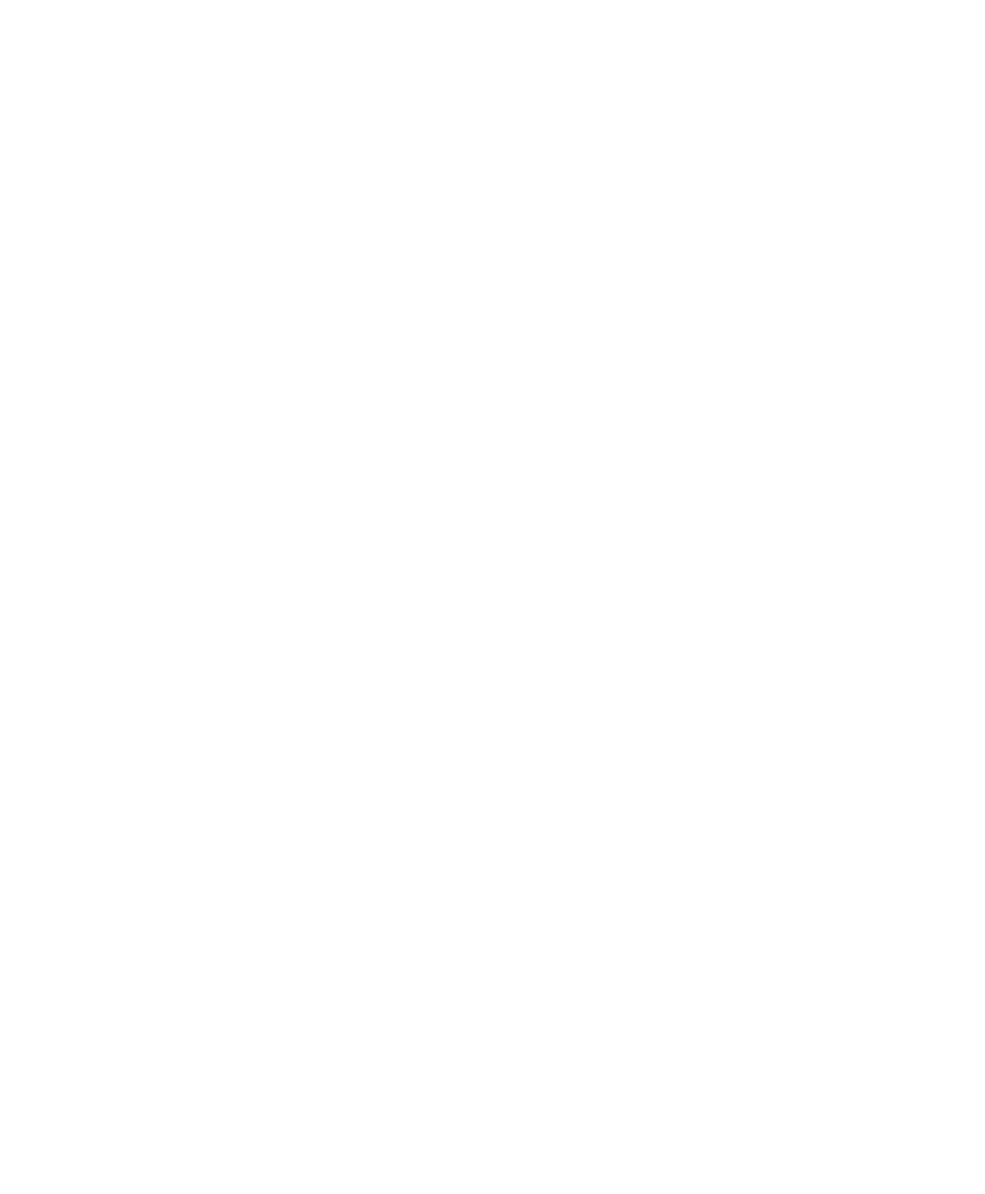
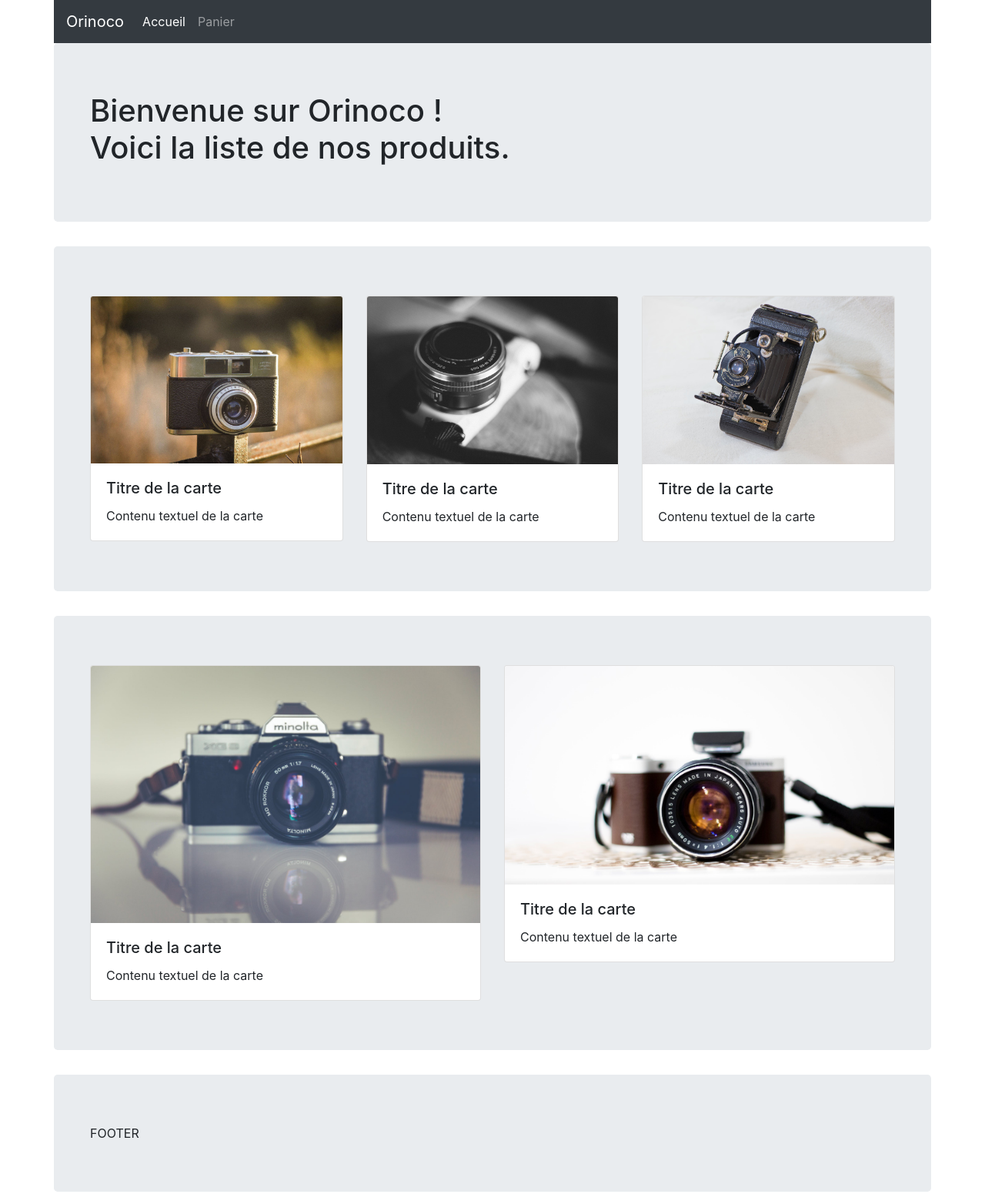
Before and after one commit to Mai201/Orinoco, a website: page index.html in a window 1280 px wide. Shown: the whole page at 77% size. Before the commit the page ends 800 px from the top, so only its background shows below. Drawn offline with Linux system fonts and the light colour scheme; no server answers.

Commit message:
ajout get method

```diff
--- /dev/null
+++ b/get_api.js
@@ -0,0 +1,15 @@
+var request = new XMLHttpRequest();
+
+request.onreadystatechange = function() {
+    if (this.readyState == XMLHttpRequest.DONE && this.status == 200) {
+        // alert(XMLHttpRequest.responseText);
+        var response = JSON.parse(this.responseText);
+        console.log(response);
+    }
+    // else {
+    //     alert("Un problème est survenu");
+    // }
+};
+
+request.open("GET", "http://localhost:3000/api/cameras");
+request.send();
--- a/index.html
+++ b/index.html
@@ -9,12 +9,100 @@
         <title>Orinoco - Accueil</title>
     </head>
     <body>
-
+        <header class="bg-dark container">
+            <div class="row">
+                <nav class="col navbar navbar-expand-lg navbar-dark">
+                    <a class="navbar-brand" href="index.html">
+                    Orinoco
+                    </a>
+                    <button class="navbar-toggler" type="button" data-toggle="collapse" data-target="#navbarContent">
+                        <span class="navbar-toggler-icon"></span>
+                    </button>
+                    <div id="navbarContent"  class="collapse navbar-collapse">
+                        <ul class="navbar-nav">
+                            <li class="nav-item active">
+                                <a class="nav-link" href="index.html">Accueil</a>
+                            </li>
+                            <li class="nav-item">
+                                <a class="nav-link" href="#">Panier</a>
+                            </li>
+                        </ul>
+                    </div>
+                </nav>
+            </div>
+        </header>
+        <div class="container">
+            <div class="row jumbotron">
+                <div class="col">
+                    <h1>Bienvenue sur Orinoco !<br>
+                        Voici la liste de nos produits.
+                    </h1>
+                </div>
+            </div>
+            <div class="row jumbotron">
+                <div class="col-12 col-lg-4">
+                    <div class="card">
+                        <img class="card-img-top" src="images/vcam_1.jpg">
+                        <div class="card-body">
+                        <h5 class="card-title">Titre de la carte</h5>
+                        <p class="card-text">Contenu textuel de la carte</p>
+                        </div>
+                    </div>
+                </div>
+                <div class="col-12 col-lg-4">
+                    <div class="card">
+                        <img class="card-img-top" src="images/vcam_2.jpg">
+                        <div class="card-body">
+                        <h5 class="card-title">Titre de la carte</h5>
+                        <p class="card-text">Contenu textuel de la carte</p>
+                        </div>
+                    </div>
+                </div>
+                <div class="col-12 col-lg-4">
+                    <div class="card">
+                        <img class="card-img-top" src="images/vcam_3.jpg">
+                        <div class="card-body">
+                        <h5 class="card-title">Titre de la carte</h5>
+                        <p class="card-text">Contenu textuel de la carte</p>
+                        </div>
+                    </div>
+                </div>
+            </div>
+            <div class="row jumbotron">
+                <div class="col-12 col-lg-6">
+                    <div class="card">
+                        <img class="card-img-top" src="images/vcam_4.jpg">
+                        <div class="card-body">
+                        <h5 class="card-title">Titre de la carte</h5>
+                        <p class="card-text">Contenu textuel de la carte</p>
+                        </div>
+                    </div>
+                </div>
+                <div class="col-12 col-lg-6">
+                    <div class="card">
+                        <img class="card-img-top" src="images/vcam_5.jpg">
+                        <div class="card-body">
+                        <h5 class="card-title">Titre de la carte</h5>
+                        <p class="card-text">Contenu textuel de la carte</p>
+                        </div>
+                    </div>
+                </div>
+            </div>
+        </div>
+        <footer class="container">
+            <div class="row jumbotron">
+                <div class="col">
+                    FOOTER
+                </div>
+            </div>
+        </footer>
     <!-- Mise en place Javascript -->
         <!-- Mise en place jQuery -->
         <script src="bootstrap/js/jquery.js"></script>
         <!-- Mise en place popper.js et bootstrap JS -->
         <script src="bootstrap/js/bootstrap.bundle.js"></script>
+        <!-- Appel Get API -->
+        <script src="get_api.js"></script>
     <!-- End Javascript -->
     </body>
 </html>
```
Lines whose indentation alone changed are shown as unchanged.
